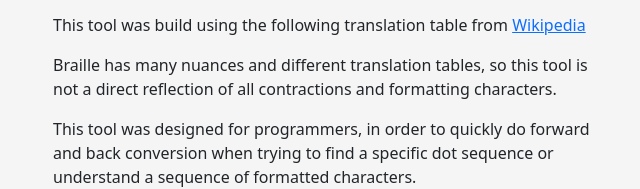
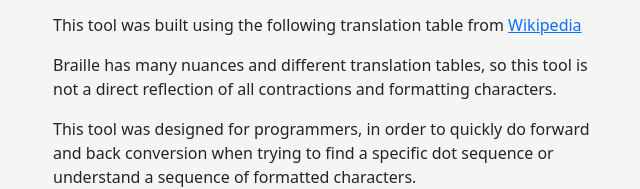
Before and after one commit to A-Cubed-Design/braille-converter, a plain HTML site: page index.html in a window 1280 px wide. Shown: the part 181-370 px from the top of the page, 314-954 px from the left. Drawn offline with nearby package versions, Linux system fonts and the light colour scheme.

Commit message:
Add README with link

```diff
--- a/index.html
+++ b/index.html
@@ -40,7 +40,7 @@
                 <h1>Braille Converter</h1>
                 <p data-disabled="true" style="color: red;">This tool is currently down as it is failing to load reference data.</p>
                 <p>The following tool enables someone to select specific dots to generate unicode. This logic also works backwards to convert unicode to braille dots.</p>
-                <p>This tool was build using the following translation table from <a href="https://en.wikipedia.org/wiki/Braille_ASCII">Wikipedia</a></p>
+                <p>This tool was built using the following translation table from <a href="https://en.wikipedia.org/wiki/Braille_ASCII">Wikipedia</a></p>
                 <p>Braille has many nuances and different translation tables, so this tool is not a direct reflection of all contractions and formatting characters.</p>
                 <p>This tool was designed for programmers, in order to quickly do forward and back conversion when trying to find a specific dot sequence or understand a sequence of formatted characters.</p>
                 <p>For more information on braille, please visit <a href="https://en.wikipedia.org/wiki/Braille">Wikipedia</a>.</p>
```
Also changed, not shown: 1 other file.
